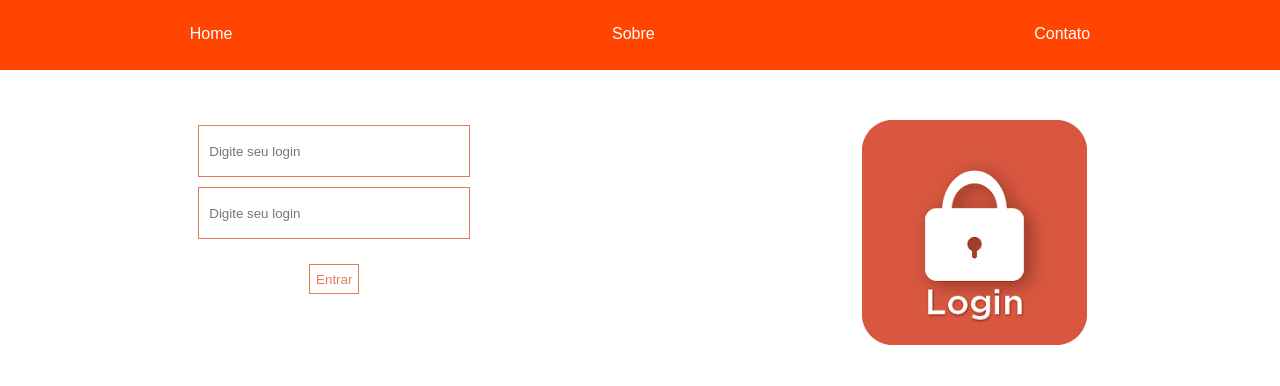
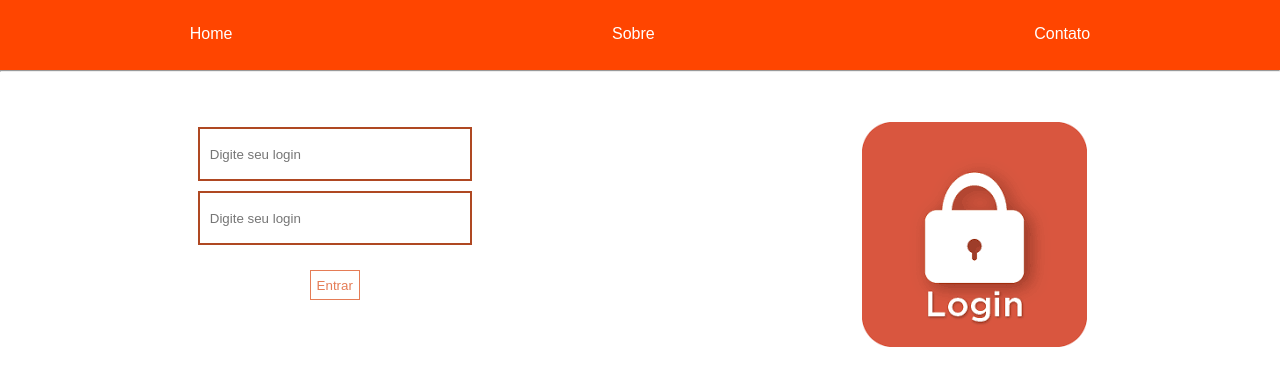
Before and after one commit to RodrigoResendeViana/Checkpoint5-front-end, a plain HTML site: page index.html in a window 1280 px wide. Drawn offline with Linux system fonts and the light colour scheme.

Commit message:
Pequenos ajustes

```diff
--- a/index.html
+++ b/index.html
@@ -14,6 +14,7 @@
             <li>Contato</li>
         </ul>
     </nav>
+    <hr>
     <div class="container">
         <main>
             <section>
--- a/style.css
+++ b/style.css
@@ -49,7 +49,7 @@ input{
     padding: 10px;
     margin: 5px;
     color: rgb(229, 124, 86);
-    border: solid 1px rgb(229, 124, 86);
+    border: solid 2px rgb(175, 72, 34);
 }
 
 @media screen and (max-width: 480px){
```
